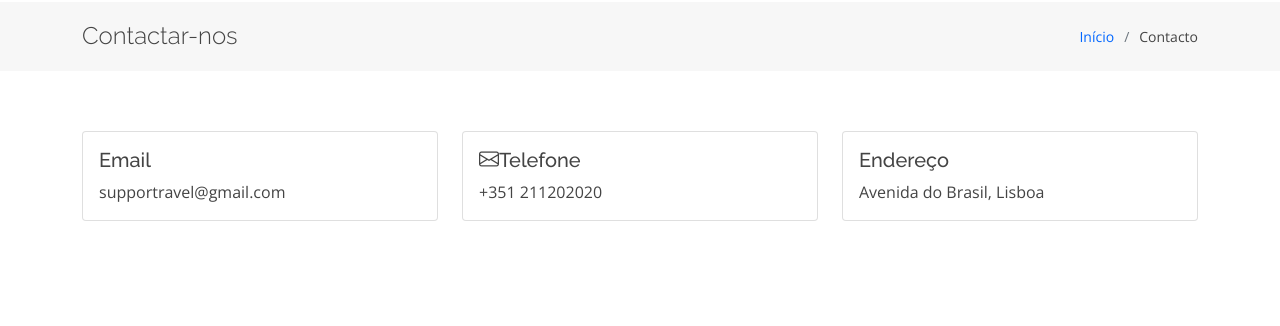
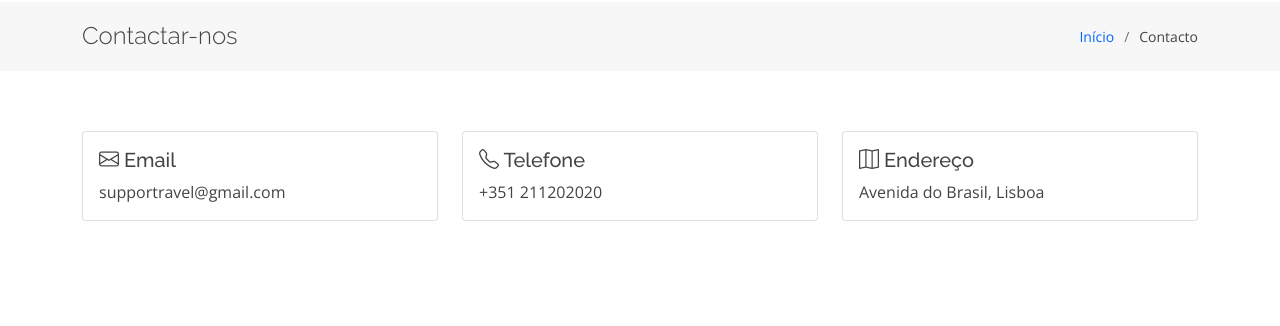
Before and after one commit to Nuno777/ProjetoBerlim, a PHP site: page /contato.php in a window 1280 px wide. Shown: the part 70-396 px from the top of the page. Run offline with PHP 8.4, Linux system fonts and the light colour scheme.

Commit message:
images contact

```diff
--- a/contato.php
+++ b/contato.php
@@ -74,7 +74,7 @@ if ($_SERVER['REQUEST_METHOD'] == 'POST') {
           <div class="col-sm-4">
             <div class="card">
               <div class="card-body">
-                <h5 class="card-title">Email</h5>
+                <h5 class="bi bi-envelope" class="card-title"> Email</h5>
                 <p class="card-text">supportravel@gmail.com</p>
               </div>
             </div>
@@ -83,7 +83,7 @@ if ($_SERVER['REQUEST_METHOD'] == 'POST') {
 
             <div class="card">
               <div class="card-body">
-                <h5 class="bi bi-envelope" class="card-title">Telefone</h5>
+                <h5 class="bi bi-telephone" class="card-title"> Telefone</h5>
                 <p class="card-text">+351 211202020</p>
               </div>
             </div>
@@ -91,7 +91,7 @@ if ($_SERVER['REQUEST_METHOD'] == 'POST') {
           <div class="col-sm-4">
             <div class="card">
               <div class="card-body">
-                <h5 class="card-title">Endereço</h5>
+                <h5 class="bi bi-map" class="card-title"> Endereço</h5>
                 <p class="card-text">Avenida do Brasil, Lisboa</p>
               </div>
             </div>
```
